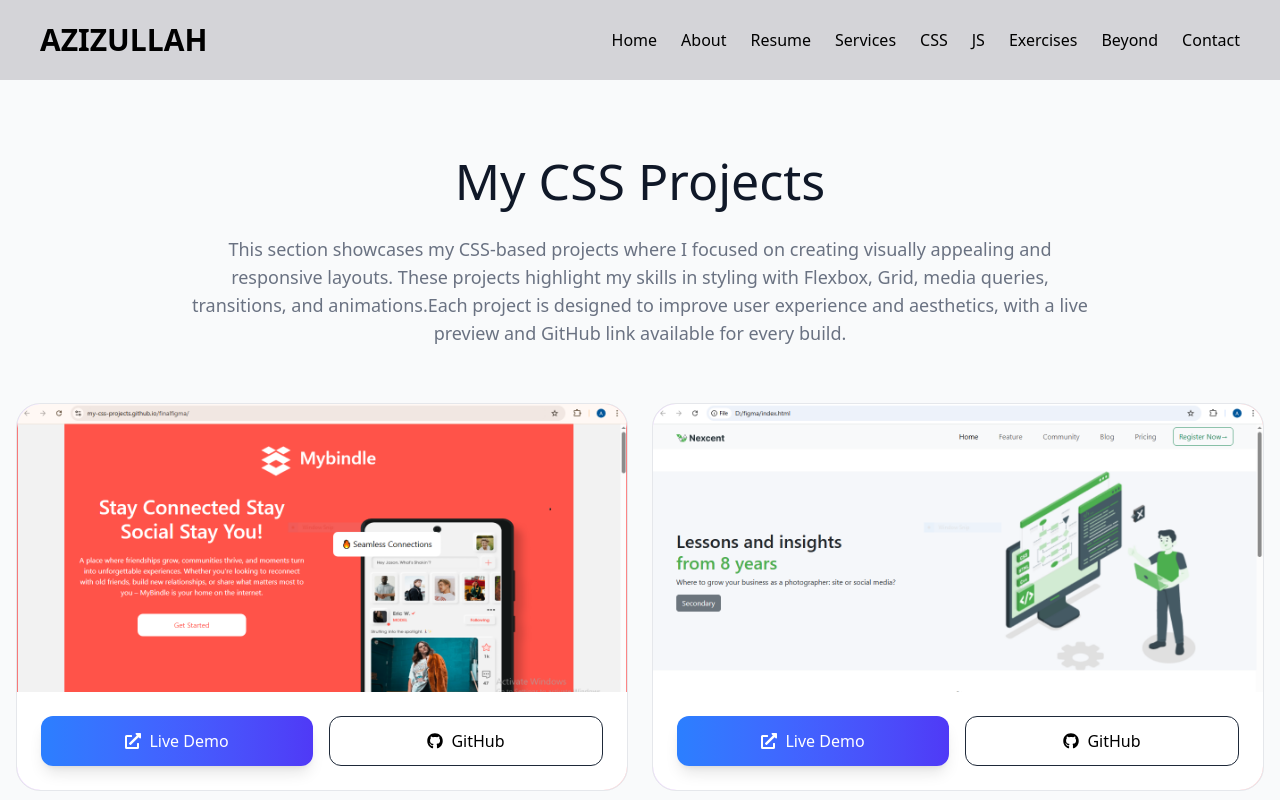
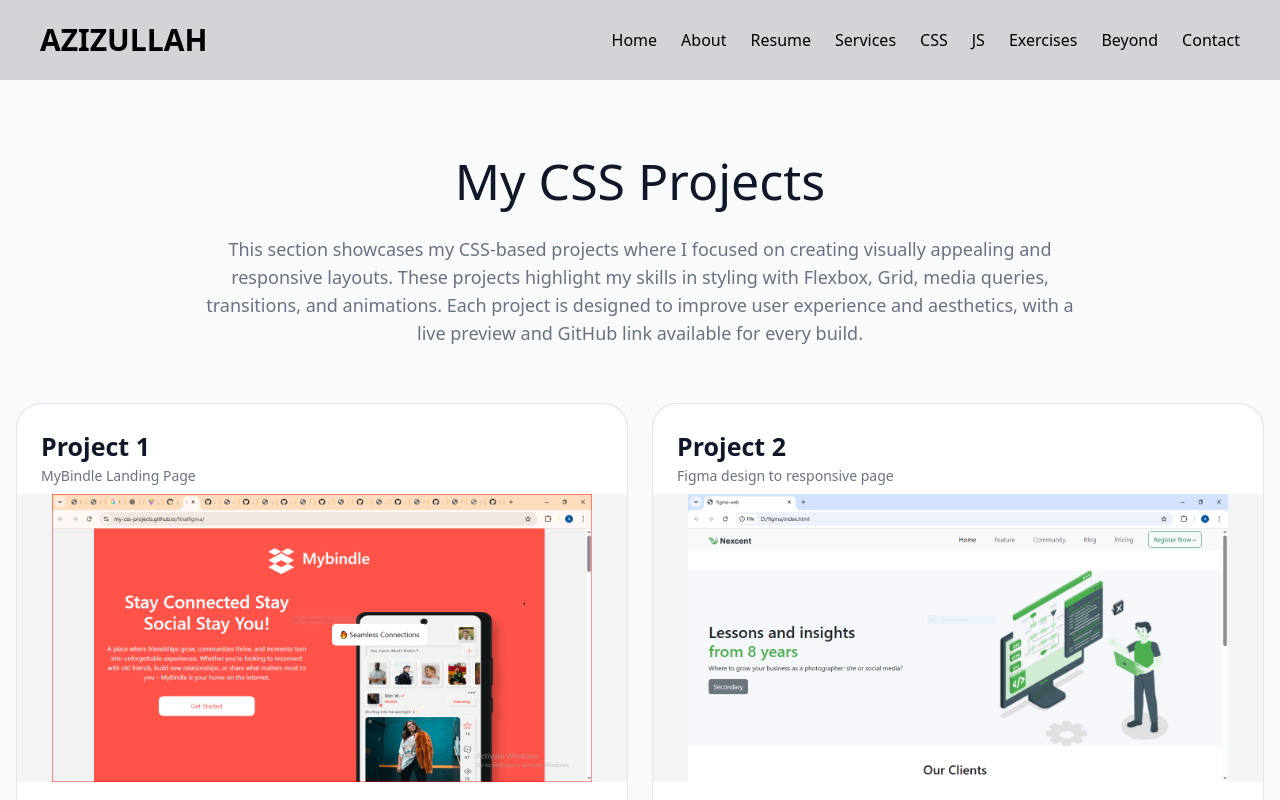
Before and after one commit to MyRreacts-Projects/my-portfolio, a React (Vite) app in the folder myReact-portfolio/: page /cssprojects in a window 1280 px wide. Shown: the top 800 px of the page. Built offline with nearby package versions, Linux system fonts and the light colour scheme.

Commit message:
css-sect

```diff
--- a/myReact-portfolio/src/pages/cssprojects.jsx
+++ b/myReact-portfolio/src/pages/cssprojects.jsx
@@ -142,6 +142,87 @@ const cssProjects = [
   },
 ];
 
+// const CssProjects = () => {
+//   return (
+//     <section className="py-16 px-4 max-w-[1280px] mx-auto bg-gray-50">
+//       {/* Heading */}
+//       <h2 className="text-[25px] md:text-[35px] lg:text-[50px] text-center mb-4 text-gray-900 font-medium">
+//         My CSS Projects
+//       </h2>
+//       <p className="text-center text-gray-500 mb-14 max-w-4xl mx-auto text-base md:text-lg">
+// This section showcases my CSS-based projects where I focused
+//          on creating visually appealing and responsive layouts. These
+//           projects highlight my skills in styling with Flexbox, Grid,
+//           media queries, transitions, and animations.Each project is
+//           designed to improve user experience and aesthetics, with a
+//            live preview and GitHub link available for every build.
+//       </p>
+
+//       {/* Grid: 2 cards per row */}
+//       <div className="grid grid-cols-1 md:grid-cols-2 gap-6">
+//         {cssProjects.map((project) => (
+//           <div
+//             key={project.id}
+//             className="relative rounded-3xl overflow-hidden transition-transform duration-500 hover:-translate-y-4 hover:scale-105 border border-gray-200 bg-white"
+//           >
+//             {/* Gradient border glow */}
+//             <div className="absolute -inset-0.5 bg-gradient-to-r from-purple-500 via-pink-500 to-red-500 blur opacity-40 rounded-3xl"></div>
+
+//             {/* Card content */}
+//             <div className=" relative bg-white rounded-3xl overflow-hidden">
+//               {/* Image */}
+//               <div className="relative h-72 overflow-hidden rounded-t-3xl">
+//                 <img
+//                   src={project.image}
+//                   alt={project.title}
+//                    className="w-full h-full  object-contain transition-transform"
+//                 />
+//                 {/* Overlay info on hover */}
+//                 <div
+//                 //  className="absolute inset-0 bg-black/20 flex flex-col justify-end p-6 opacity-0 hover:opacity-100 transition-opacity duration-500"
+//                  >
+//                   <h3 className="text-white text-2xl font-bold mb-1">
+//                     {project.title}
+//                   </h3>
+//                   <p className="text-gray-200 text-sm">
+//                     Responsive and modern CSS project converted from figma to responsive design.
+//                   </p>
+//                 </div>
+//               </div>
+
+//               {/* Buttons */}
+//               <div className="p-6 flex gap-4">
+//                 <a
+//                   href={project.live}
+//                   target="_blank"
+//                   rel="noopener noreferrer"
+//                   className="flex-1 flex items-center justify-center gap-2 bg-gradient-to-r from-blue-500 to-indigo-600 text-white py-3 rounded-xl shadow-lg hover:scale-105 transform trasition"
+//                 >
+//                   <FaExternalLinkAlt />
+//                   Live Demo
+//                 </a>
+
+//                 <a
+//                   href={project.github}
+//                   target="_blank"
+//                   rel="noopener noreferrer"
+//                   className="flex-1 flex items-center justify-center gap-2 border border-gray-800 py-3 rounded-xl hover:bg-gray-900 hover:text-white transition"
+//                 >
+//                   <FaGithub />
+//                   GitHub
+//                 </a>
+//               </div>
+//             </div>
+//           </div>
+//         ))}
+//       </div>
+//     </section>
+//   );
+// };
+
+// export default CssProjects;
+
+
 const CssProjects = () => {
   return (
     <section className="py-16 px-4 max-w-[1280px] mx-auto bg-gray-50">
@@ -149,43 +230,45 @@ const CssProjects = () => {
       <h2 className="text-[25px] md:text-[35px] lg:text-[50px] text-center mb-4 text-gray-900 font-medium">
         My CSS Projects
       </h2>
+
       <p className="text-center text-gray-500 mb-14 max-w-4xl mx-auto text-base md:text-lg">
-This section showcases my CSS-based projects where I focused
-         on creating visually appealing and responsive layouts. These
-          projects highlight my skills in styling with Flexbox, Grid,
-          media queries, transitions, and animations.Each project is
-          designed to improve user experience and aesthetics, with a
-           live preview and GitHub link available for every build.
+        This section showcases my CSS-based projects where I focused on creating
+      visually appealing and responsive layouts. These projects highlight my skills in styling with
+       Flexbox, Grid, media queries, transitions, and animations. Each project is designed to
+       improve user experience and aesthetics, with a live preview and GitHub link available for
+       every build.
       </p>
 
-      {/* Grid: 2 cards per row */}
+      {/* Grid */}
       <div className="grid grid-cols-1 md:grid-cols-2 gap-6">
-        {cssProjects.map((project) => (
+        {cssProjects.map((project, index) => (
           <div
-            key={project.id}
-            className="relative rounded-[24px] overflow-hidden transition-transform duration-500 hover:-translate-y-4 hover:scale-105 border border-gray-200 bg-white"
+            key={index}
+            className="relative rounded-3xl overflow-hidden border border-gray-200 bg-white transition-transform duration-500 hover:-translate-y-4 hover:scale-105"
           >
-            {/* Gradient border glow */}
+            {/* Gradient glow */}
             <div className="absolute -inset-0.5 bg-gradient-to-r from-purple-500 via-pink-500 to-red-500 blur opacity-40 rounded-3xl"></div>
 
             {/* Card content */}
-            <div className=" relative bg-white rounded-3xl overflow-hidden">
+            <div className="relative bg-white rounded-3xl overflow-hidden">
+
+              {/* 🔹 TOP TEXT (NOT BUTTON, NOT IMAGE) */}
+              <div className="px-6 pt-6 pb-2">
+                <h3 className="text-base md:text-[25px]  font-semibold md:font-bold text-gray-900">
+                  Project {project.id}
+                </h3>
+                <p className="text-sm text-gray-500">
+                  {project.title}
+                </p>
+              </div>
+
               {/* Image */}
-              <div className="relative h-72 overflow-hidden rounded-t-3xl">
+              <div className="relative h-48 sm:h-64 md:h-72 overflow-hidden">
                 <img
                   src={project.image}
                   alt={project.title}
-                  className="w-full h-full object-cover transition-transform duration-500 hover:scale-110"
+                  className="w-full h-full object-contain bg-gray-100"
                 />
-                {/* Overlay info on hover */}
-                <div className="absolute inset-0 bg-black/20 flex flex-col justify-end p-6 opacity-0 hover:opacity-100 transition-opacity duration-500">
-                  <h3 className="text-white text-2xl font-bold mb-1">
-                    {project.title}
-                  </h3>
-                  <p className="text-gray-200 text-sm">
-                    Responsive and modern CSS project converted from figma to responsive design.
-                  </p>
-                </div>
               </div>
 
               {/* Buttons */}
@@ -194,7 +277,7 @@ This section showcases my CSS-based projects where I focused
                   href={project.live}
                   target="_blank"
                   rel="noopener noreferrer"
-                  className="flex-1 flex items-center justify-center gap-2 bg-gradient-to-r from-blue-500 to-indigo-600 text-white py-3 rounded-xl shadow-lg hover:scale-105 transform trasition"
+                  className="flex-1 flex items-center justify-center gap-2 bg-gradient-to-r from-blue-500 to-indigo-600 text-white py-3 rounded-xl shadow-lg hover:scale-105 transition"
                 >
                   <FaExternalLinkAlt />
                   Live Demo
@@ -210,6 +293,7 @@ This section showcases my CSS-based projects where I focused
                   GitHub
                 </a>
               </div>
+
             </div>
           </div>
         ))}
```
